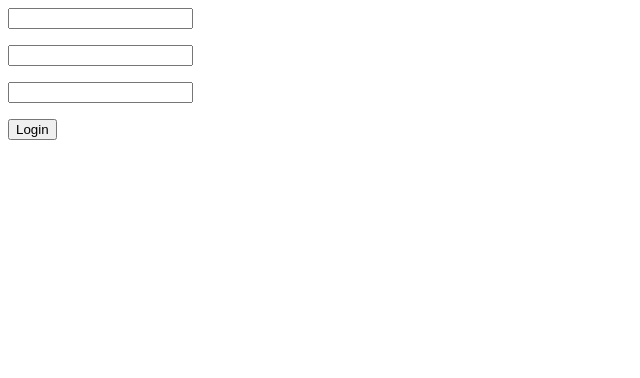
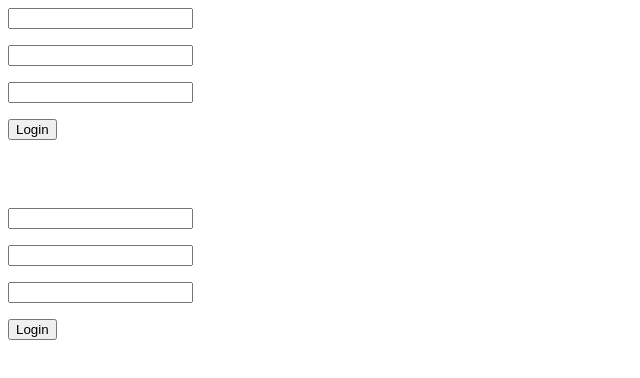
Before and after one commit to mnobili/angular-ivy-e6jzak, an Angular app: page / in a window 1280 px wide. Shown: the top 378 px of the page, without its empty margins (0-640 px from the left). Built offline with nearby package versions, Linux system fonts and the light colour scheme.

Commit message:
2 files modified, 3 added

```diff
--- a/src/app/app.component.html
+++ b/src/app/app.component.html
@@ -9,5 +9,6 @@
 <app-dir></app-dir>
  -->
 
- <app-template-register>
-</app-template-register>
+ <app-template-register></app-template-register>
+
+<app-reactive-register></app-reactive-register>
--- a/src/app/app.module.ts
+++ b/src/app/app.module.ts
@@ -1,6 +1,7 @@
 import { NgModule } from '@angular/core';
 import { BrowserModule } from '@angular/platform-browser';
 import { FormsModule } from '@angular/forms';
+import { ReactiveFormsModule} from '@angular/forms';
 
 import { AppComponent } from './app.component';
 import { HelloComponent } from './hello.component';
@@ -8,10 +9,11 @@ import { FirstComponent } from './first/first.component';
 import { CeoComponent } from './ceo/ceo.component';
 import { DirComponent } from './dir/dir.component';
 import { TemplateRegisterComponent } from './template-register/template-register.component';
+import { ReactiveRegisterComponent } from './reactive-register/reactive-register.component';
 
 @NgModule({
-  imports:      [ BrowserModule, FormsModule ],
-  declarations: [ AppComponent, HelloComponent, FirstComponent, CeoComponent, DirComponent, TemplateRegisterComponent ],
+  imports:      [ BrowserModule, FormsModule, ReactiveFormsModule ],
+  declarations: [ AppComponent, HelloComponent, FirstComponent, CeoComponent, DirComponent, TemplateRegisterComponent, ReactiveRegisterComponent ],
   bootstrap:    [ AppComponent ]
 })
 export class AppModule { }
--- /dev/null
+++ b/src/app/reactive-register/reactive-register.component.html
@@ -0,0 +1,15 @@
+<br>
+<form [formGroup]="loginForm" (submit)="login()">
+  <br>
+  <p></p>
+  <input type="text" formControlName="name"/>
+  <br>
+  <p></p>
+  <input type="text" formControlName="email"/>
+  <br>
+  <p></p>
+  <input type="text" formControlName="password"/>
+  <br>
+  <p></p>
+  <button type="submit">Login</button>
+</form>
--- /dev/null
+++ b/src/app/reactive-register/reactive-register.component.ts
@@ -0,0 +1,29 @@
+import { Component, OnInit } from '@angular/core';
+import { FormControl, FormGroup } from '@angular/forms';
+
+@Component({
+  selector: 'app-reactive-register',
+  templateUrl: './reactive-register.component.html',
+  styleUrls: ['./reactive-register.component.css']
+})
+export class ReactiveRegisterComponent implements OnInit {
+  loginForm: FormGroup;
+
+  constructor() {
+    this.loginForm = new FormGroup({
+      name: new FormControl(''),
+      email: new FormControl(''),
+      password: new FormControl(''),
+    });
+
+  }
+
+  login() {
+    const email = this.loginForm.value.email
+    const password = this.loginForm.value.password
+    alert("User Info: " + `${this.loginForm.value.name} -- ${this.loginForm.value.email} -- ${this.loginForm.value.password}`)
+    }
+  ngOnInit() {
+  }
+
+}
```
Also changed, not shown: src/app/reactive-register/reactive-register.component.css (added).
